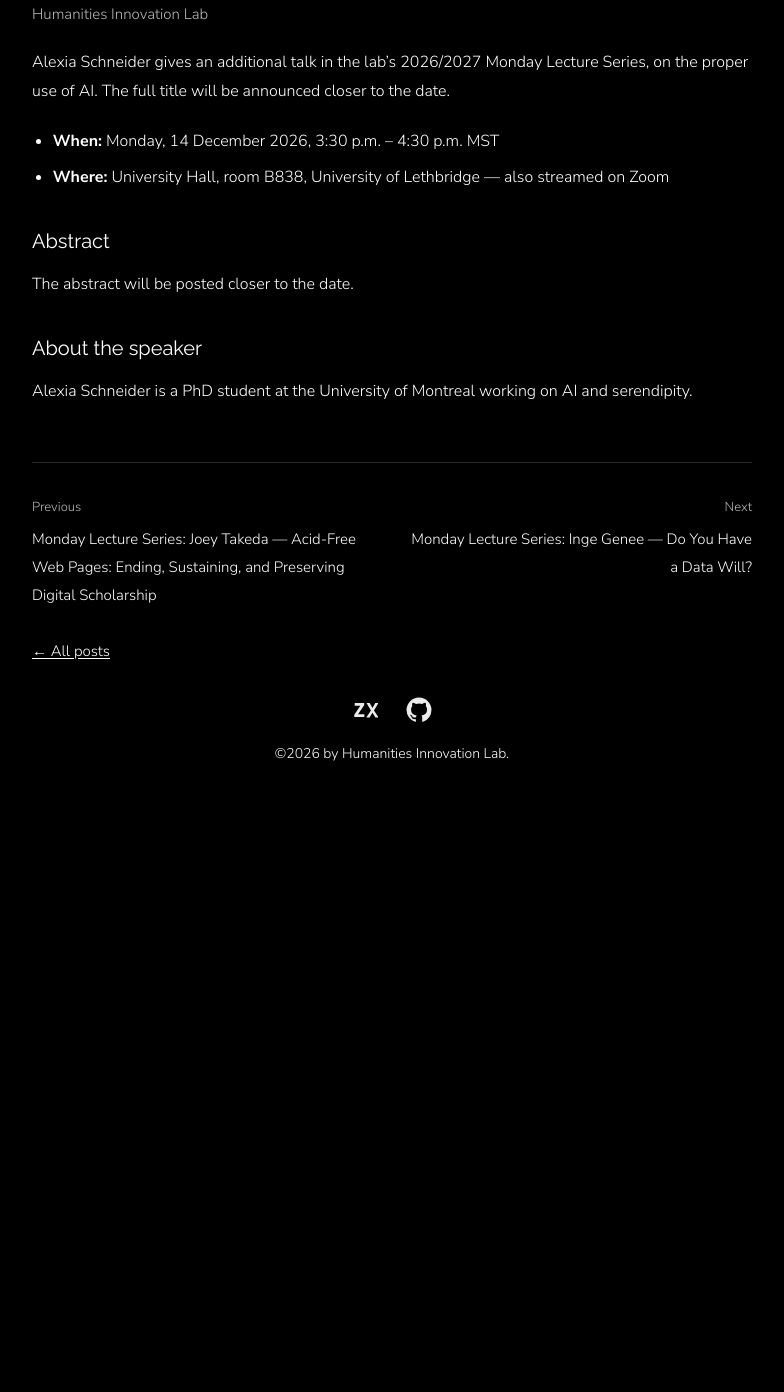
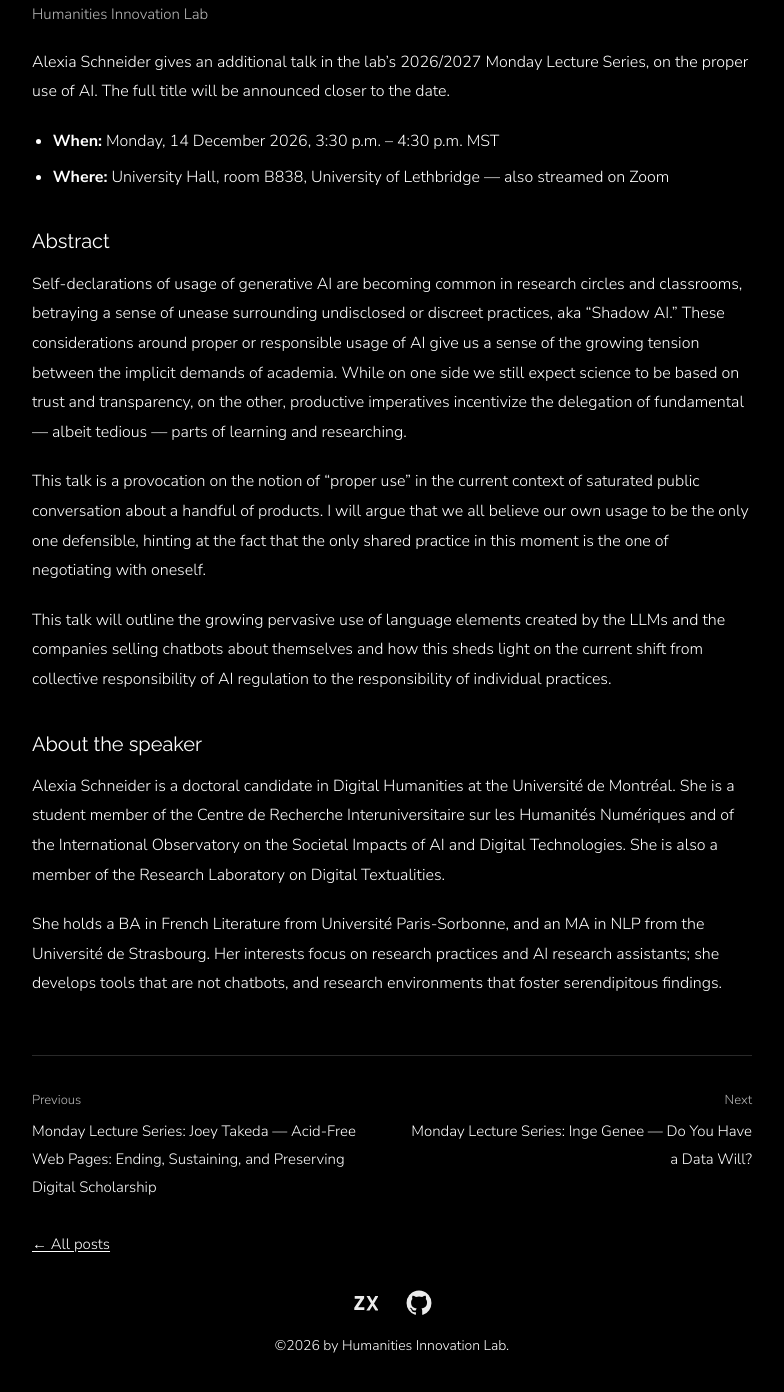
Before and after one commit to Humanities-Innovation-Lab/Humanities-Innovation-Lab.github.io, a Jekyll site: the page built from _posts/2026-10-05-monday-lecture-series-alexia-schneider-proper-use-of-ai.md, in a window 1280 px wide and 1400 px high, scrolled down 483 px. Shown: the top 1392 px of the window, without its empty margins (248-1032 px from the left). Built offline with Jekyll 4.4.1, drawn with Linux system fonts in a browser that asks for light colours; before the commit the page ends 1290 px from its top, so only the background shows below that.

Commit message:
Add Alexia Schneider's abstract, short abstract, and bio
Co-Authored-By: Claude Opus 5.5 <noreply@anthropic.com>

```diff
--- a/_data/events.yml
+++ b/_data/events.yml
@@ -63,7 +63,10 @@
   end_time: "16:30"
   where: "University Hall, room B838, University of Lethbridge — also streamed on Zoom"
   description: >-
-    Alexia Schneider is a PhD student at the University of Montreal working on AI and serendipity.
+    This talk is a provocation on the notion of “proper use” of AI in the current context of saturated
+    public conversation about a handful of products. This talk will outline the growing pervasive use of
+    language elements created by the LLMs about themselves and how this sheds light on the current shift
+    from collective responsibility of AI regulation to the responsibility of individual practices.
 
 - title: "Monday Lecture Series: Inge Genee — Do You Have a Data Will? Where Does Your Data Go After You Die?"
   date: 2026-11-23
--- a/_posts/2026-10-05-monday-lecture-series-alexia-schneider-proper-use-of-ai.md
+++ b/_posts/2026-10-05-monday-lecture-series-alexia-schneider-proper-use-of-ai.md
@@ -3,7 +3,7 @@ layout: post
 title: "Monday Lecture Series: Alexia Schneider — On the Proper Use of AI"
 date: 2026-10-05 06:00:00 +0000
 categories: ["Events"]
-description: "Alexia Schneider of the University of Montreal gives an additional talk in the lab’s 2026/2027 Monday Lecture Series, on the proper use of AI. The full title will be announced closer to the date."
+description: "Alexia Schneider of the Université de Montréal gives an additional talk in the lab’s 2026/2027 Monday Lecture Series: a provocation on the notion of “proper use” of AI."
 author: "Humanities Innovation Lab"
 ---
 
@@ -14,8 +14,14 @@ Alexia Schneider gives an additional talk in the lab’s 2026/2027 Monday Lectur
 
 ### Abstract
 
-The abstract will be posted closer to the date.
+Self-declarations of usage of generative AI are becoming common in research circles and classrooms, betraying a sense of unease surrounding undisclosed or discreet practices, aka “Shadow AI.” These considerations around proper or responsible usage of AI give us a sense of the growing tension between the implicit demands of academia. While on one side we still expect science to be based on trust and transparency, on the other, productive imperatives incentivize the delegation of fundamental — albeit tedious — parts of learning and researching.
+
+This talk is a provocation on the notion of “proper use” in the current context of saturated public conversation about a handful of products. I will argue that we all believe our own usage to be the only one defensible, hinting at the fact that the only shared practice in this moment is the one of negotiating with oneself.
+
+This talk will outline the growing pervasive use of language elements created by the LLMs and the companies selling chatbots about themselves and how this sheds light on the current shift from collective responsibility of AI regulation to the responsibility of individual practices.
 
 ### About the speaker
 
-Alexia Schneider is a PhD student at the University of Montreal working on AI and serendipity.
+Alexia Schneider is a doctoral candidate in Digital Humanities at the Université de Montréal. She is a student member of the Centre de Recherche Interuniversitaire sur les Humanités Numériques and of the International Observatory on the Societal Impacts of AI and Digital Technologies. She is also a member of the Research Laboratory on Digital Textualities.
+
+She holds a BA in French Literature from Université Paris-Sorbonne, and an MA in NLP from the Université de Strasbourg. Her interests focus on research practices and AI research assistants; she develops tools that are not chatbots, and research environments that foster serendipitous findings.
```
